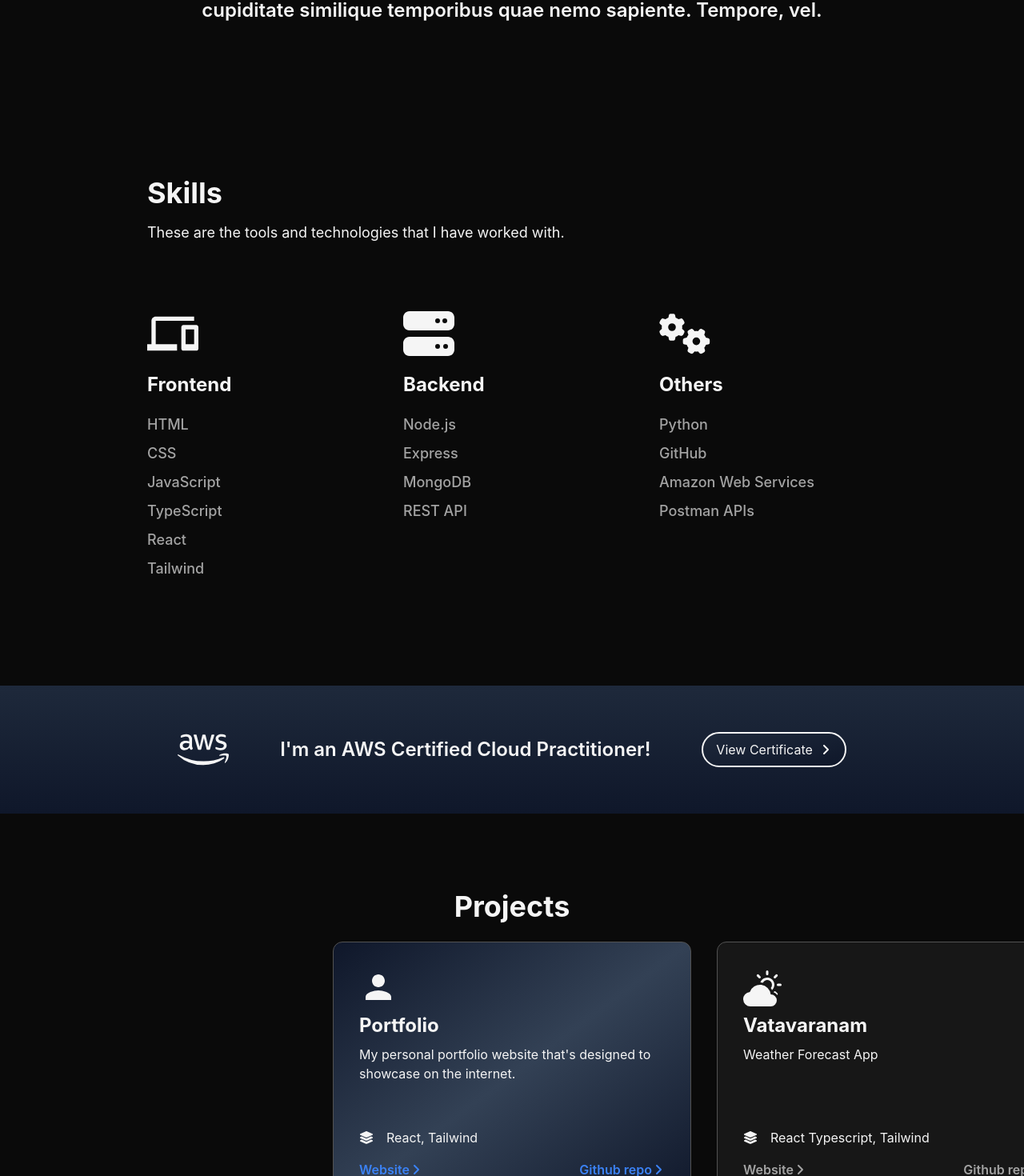
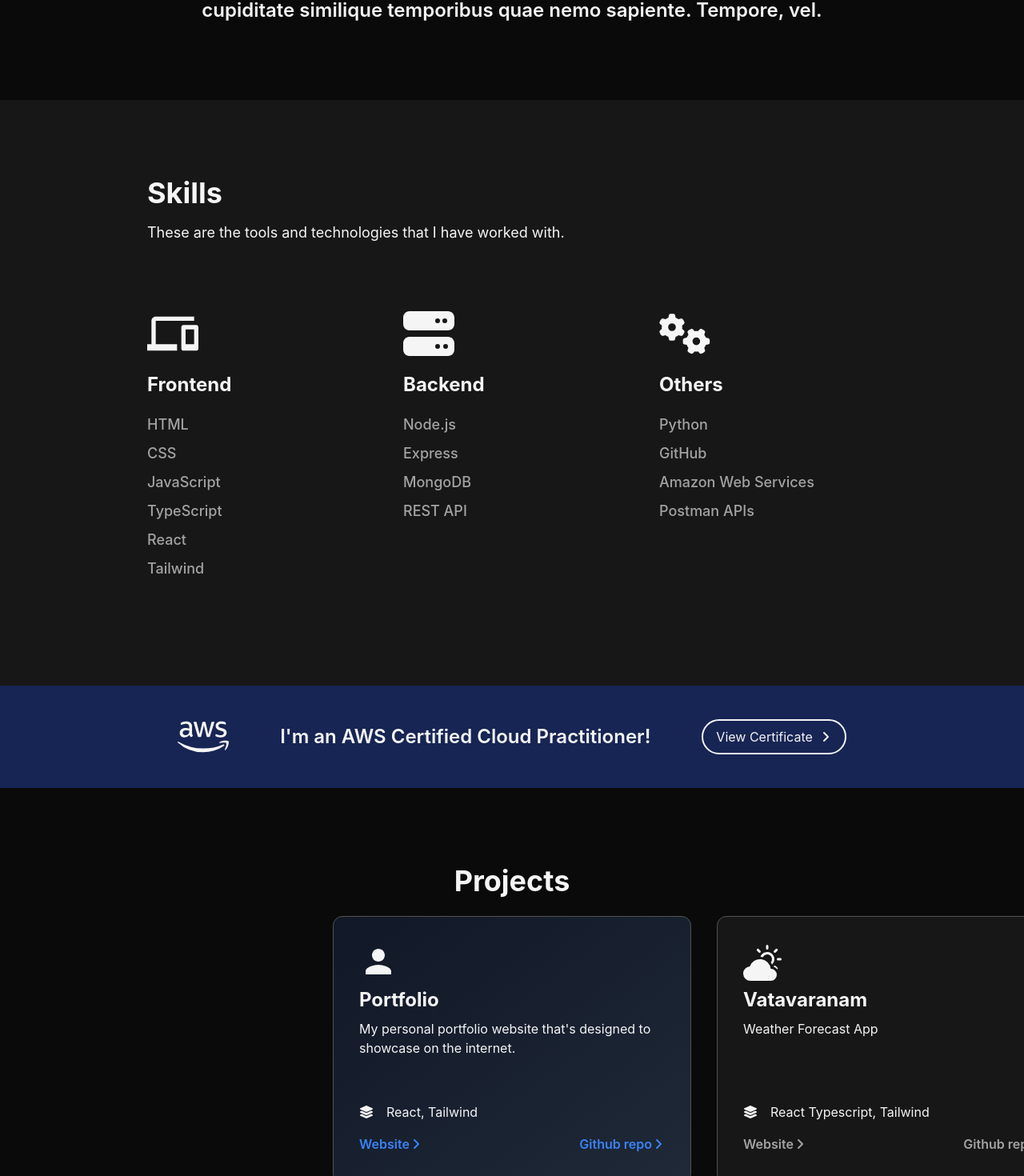
Before and after one commit to yogesh-ch-ss/PortfolioWebsite, a React (Create React App) app in the folder portfolio/: page / in a window 1280 px wide. Shown: the part 1019-2489 px from the top of the page at 80% size. Built offline with nearby package versions, Linux system fonts and the light colour scheme; the HTML template or start-up script is replaced by a standard one.

Commit message:
theme changes

```diff
--- a/portfolio/src/App.js
+++ b/portfolio/src/App.js
@@ -10,6 +10,7 @@ import Aws from "./components/Aws";
 import Footer from "./components/Footer";
 import NewContact from "./components/NewContact";
 import Projects from "./components/Projects";
+import Divider from "./components/Divider";
 
 function App() {
   return (
--- a/portfolio/src/components/About.jsx
+++ b/portfolio/src/components/About.jsx
@@ -3,7 +3,10 @@ import { MdPerson } from "react-icons/md";
 
 const About = () => {
   return (
-    <div name="about" className="w-full py-24 text-neutral-100 bg-neutral-950">
+    <div
+      name="about"
+      className="w-full py-24 text-neutral-100 bg-neutral-950"
+    >
       <div className="flex flex-col justify-center items-center w-full h-full">
         {/* container */}
         {/* <div className="text-9xl">
--- a/portfolio/src/components/Aws.jsx
+++ b/portfolio/src/components/Aws.jsx
@@ -3,7 +3,8 @@ import { FaAngleRight, FaAws } from "react-icons/fa6";
 
 const Aws = () => {
   return (
-    <div className="w-full h-auto md:h-[10rem] bg-gradient-to-b from-slate-800 to-slate-900 px-8 text-neutral-100">
+    // <div className="w-full h-auto md:h-[8rem] bg-gradient-to-b from-gray-800 to-slate-900 px-8 text-neutral-100">
+    <div className="w-full h-auto md:h-[8rem] bg-blue-950 px-8 text-neutral-100">
       <div className="h-full flex flex-col md:flex-row justify-center items-center gap-2 md:gap-16">
         <div className="text-[4rem] py-4">
           <FaAws />
@@ -18,7 +19,7 @@ const Aws = () => {
             href="https://www.credly.com/badges/46d53f65-b566-4a9e-b6c3-c9312c69e474/public_url"
             target="_blank"
           >
-            <button className="group flex gap-2 border-2 px-4 py-2 my-2 items-center rounded-full bg-gradient-to-br hover:from-pink-600 hover:via-fuchsia-800 hover:to-violet-900 text-neutral-100 hover:text-fuchsia-100 from-10% via-50% border-neutral-100 hover:border-slate-900">
+            <button className="group flex gap-2 border-2 px-4 py-2 my-2 items-center rounded-full bg-neutral-50 bg-opacity-0 hover:bg-opacity-20 text-neutral-100 border-neutral-100">
               View Certificate
               <span className="group-hover:translate-x-1 duration-300">
                 <FaAngleRight />
--- /dev/null
+++ b/portfolio/src/components/Divider.jsx
@@ -0,0 +1,7 @@
+import React from "react";
+
+const Divider = () => {
+  return <div className="bg-neutral-900 h-4 w-full" />;
+};
+
+export default Divider;
--- a/portfolio/src/components/Home.jsx
+++ b/portfolio/src/components/Home.jsx
@@ -21,7 +21,7 @@ const Home = () => {
       />
 
       {/* Dim Overlay */}
-      <div className="absolute inset-0 bg-black opacity-40" />
+      <div className="absolute inset-0 bg-black opacity-50" />
 
       {/* navbar background */}
       <div className="h-12 bg-gradient-b from-neutral-900 to-neutral-800 absolute inset-0" />
--- a/portfolio/src/components/NewContact.jsx
+++ b/portfolio/src/components/NewContact.jsx
@@ -8,7 +8,7 @@ import {
 
 const NewContact = () => {
   return (
-    <div name="contact" className="w-full h-auto bg-neutral-950 py-24">
+    <div name="contact" className="w-full h-auto bg-neutral-900 py-24">
       <div className="flex flex-col justify-center items-center w-full h-full">
         <div className="max-w-[60rem] text-center flex flex-col justify-center items-center w-full h-full">
           <h1 className="text-4xl font-bold text-neutral-100">Contact</h1>
--- a/portfolio/src/components/Projects.jsx
+++ b/portfolio/src/components/Projects.jsx
@@ -7,7 +7,7 @@ import { TbCameraPin } from "react-icons/tb";
 
 const activeCard = {
   // bg: "bg-gradient-to-br from-pink-600 via-fuchsia-800 to-violet-900 from-10% via-50%",
-  bg: "bg-gradient-to-br from-slate-900 via-slate-700 to-slate-900",
+  bg: "bg-gradient-to-br from-gray-900 to-gray-800",
   pointer: null,
   linkColour: "text-blue-500",
 };
--- a/portfolio/src/components/Resume.jsx
+++ b/portfolio/src/components/Resume.jsx
@@ -8,7 +8,8 @@ const Resume = () => {
       <div
         name="resume"
         // className="group w-full h-[20rem] bg-gradient-to-br from-pink-600 via-fuchsia-800 to-violet-900 from-10% via-50% px-20"
-        className="group w-full h-[20rem] px-20 bg-gradient-to-b from-slate-800 to-slate-900"
+        // className="group w-full h-[20rem] px-20 bg-gradient-to-br from-pink-900 via-purple-900 to-blue-900"
+        className="group w-full h-[20rem] px-20 bg-gradient-to-br from-purple-900 to-red-900"
       >
         {/* <div
         name="resume"
--- a/portfolio/src/components/Skills.jsx
+++ b/portfolio/src/components/Skills.jsx
@@ -7,7 +7,7 @@ const Skills = () => {
   return (
     <div
       name="skills"
-      className="w-full h-auto bg-neutral-950 text-neutral-100 flex flex-col items-center justify-center py-24"
+      className="w-full h-auto bg-neutral-900 text-neutral-100 flex flex-col items-center justify-center py-24"
     >
       <div className="w-full h-full flex flex-col max-w-[60rem]">
         <div className="grid-cols-subgrid col-span-3 px-6">
```
Also changed, not shown: 1 other file (tests, documents, lock files or other folders).
